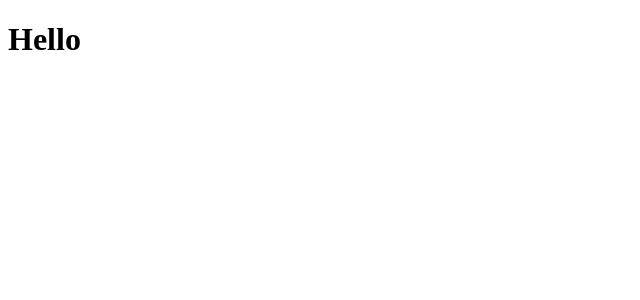
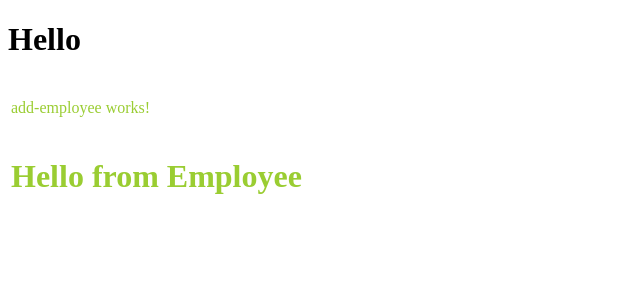
Before and after one commit to manumit-mukund/angular_repository, an Angular app in the folder myangularprojects/angular_18/: page / in a window 1280 px wide. Shown: the top 300 px of the page, without its empty margins (0-640 px from the left). Built offline with nearby package versions, Linux system fonts and the light colour scheme.

Commit message:
Commit changes....

```diff
--- a/myangularprojects/angular_18/src/app/app.component.html
+++ b/myangularprojects/angular_18/src/app/app.component.html
@@ -1 +1,12 @@
 <h1>Hello</h1>
+
+<table style="width: 100%">
+    <tr>
+        <td>
+            <app-add-employee></app-add-employee>
+        </td>
+    </tr>
+    <tr>
+        <td><app-employee-list></app-employee-list></td>
+    </tr>
+</table>
--- a/myangularprojects/angular_18/src/app/app.component.ts
+++ b/myangularprojects/angular_18/src/app/app.component.ts
@@ -1,10 +1,12 @@
 import { Component } from '@angular/core';
 import { RouterOutlet } from '@angular/router';
+import { EmployeeListComponent } from './components/employee-list/employee-list.component';
+import { AddEmployeeComponent } from './components/add-employee/add-employee.component';
 
 @Component({
   selector: 'app-root',
   standalone: true,
-  imports: [RouterOutlet],
+  imports: [RouterOutlet, AddEmployeeComponent, EmployeeListComponent],
   templateUrl: './app.component.html',
   styleUrl: './app.component.css'
 })
--- /dev/null
+++ b/myangularprojects/angular_18/src/app/components/add-employee/add-employee.component.css
@@ -0,0 +1,3 @@
+.primary {
+    color: blue;
+}
--- /dev/null
+++ b/myangularprojects/angular_18/src/app/components/add-employee/add-employee.component.html
@@ -0,0 +1 @@
+<p class="text-primary">add-employee works!</p>
--- /dev/null
+++ b/myangularprojects/angular_18/src/app/components/employee-list/employee-list.component.html
@@ -0,0 +1 @@
+<p clas="text-primary">employee-list works!</p>
--- /dev/null
+++ b/myangularprojects/angular_18/src/app/components/employee-list/employee-list.component.ts
@@ -0,0 +1,12 @@
+import { Component } from '@angular/core';
+
+@Component({
+  selector: 'app-employee-list',
+  standalone: true,
+  imports: [],
+  template: '<h1 class="text-primary">Hello from Employee</h1>',
+  styles: ['.primary {color:red}']
+})
+export class EmployeeListComponent {
+
+}
--- a/myangularprojects/angular_18/src/styles.css
+++ b/myangularprojects/angular_18/src/styles.css
@@ -1 +1,4 @@
 /* You can add global styles to this file, and also import other style files */
+.text-primary {
+  color: yellowgreen;
+}
```
Also changed, not shown: myangularprojects/angular_18/src/app/components/add-employee/add-employee.component.ts (added, +12 -0 lines), myangularprojects/angular_18/src/app/components/employee-list/employee-list.component.css (added), 2 other files (tests, documents, lock files or other folders).
